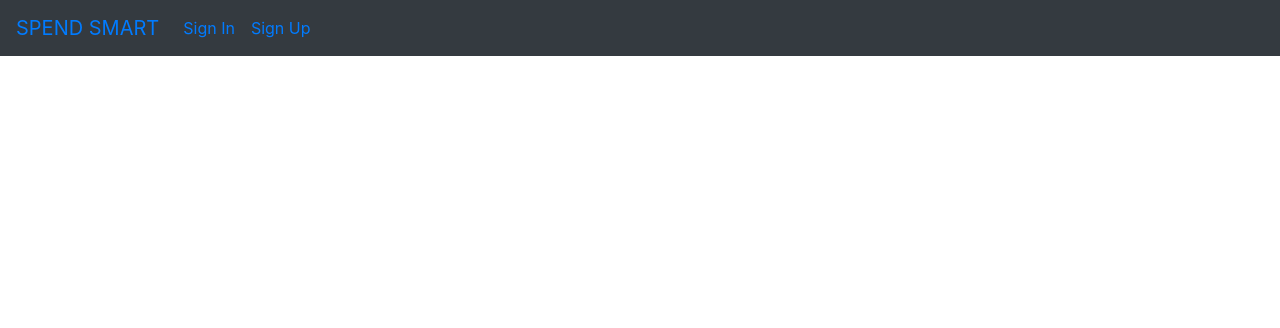
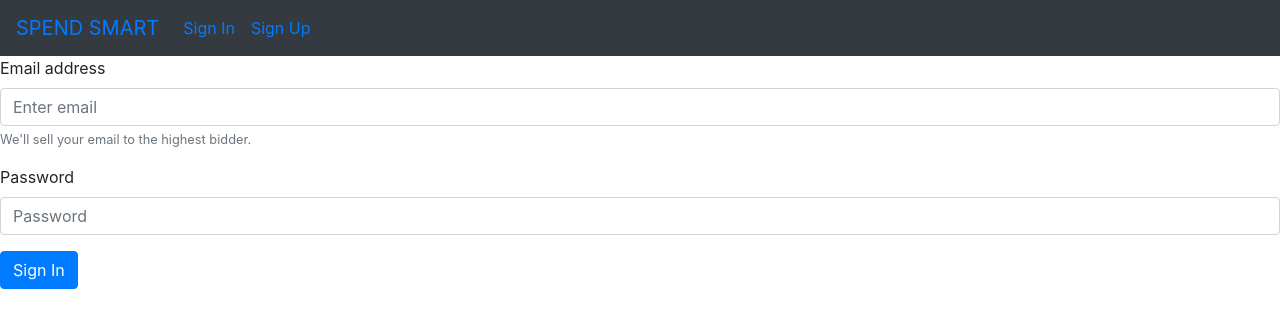
Before and after one commit to isaacgarza/spend-smart, a React (Create React App) app in the folder client/: page /sign-in in a window 1280 px wide. Shown: the top 328 px of the page. Built offline with nearby package versions, Linux system fonts and the light colour scheme.

Commit message:
GH-24: Updates route names for sign-up and sign-in

```diff
--- a/client/src/AppRoutes.jsx
+++ b/client/src/AppRoutes.jsx
@@ -6,12 +6,12 @@ import SignIn from "./components/SignIn";
 
 const AppRoutes = () => {
   return (
-    //The main routes that can be access through header
+    // The main routes that will be added to the header must be added here
     //and home page has to be added here
     <Switch>
       <Route exact path="/" component={Home} />
-      <Route path="/signup" component={SignUp} />
-      <Route path="/signin" component={SignIn} />
+      <Route path="/sign-up" component={SignUp} />
+      <Route path="/sign-in" component={SignIn} />
     </Switch>
   );
 };
```
